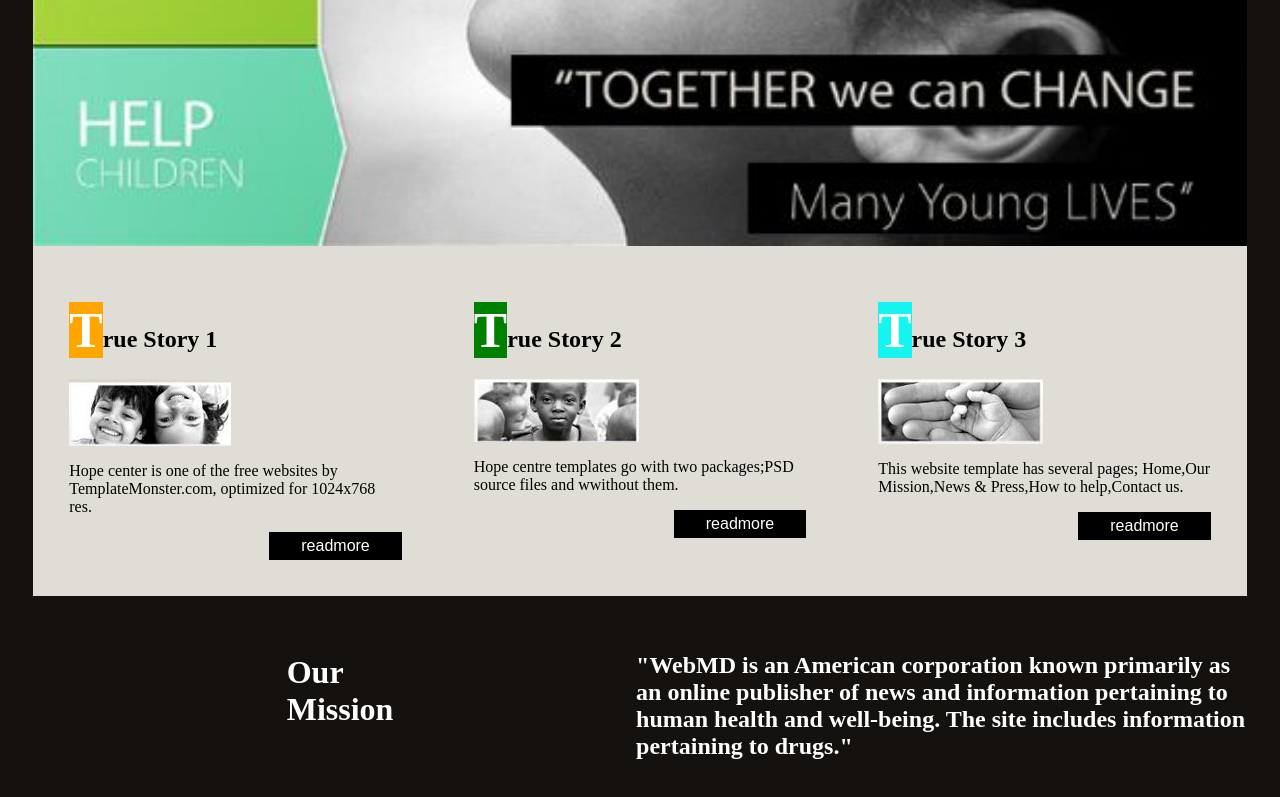
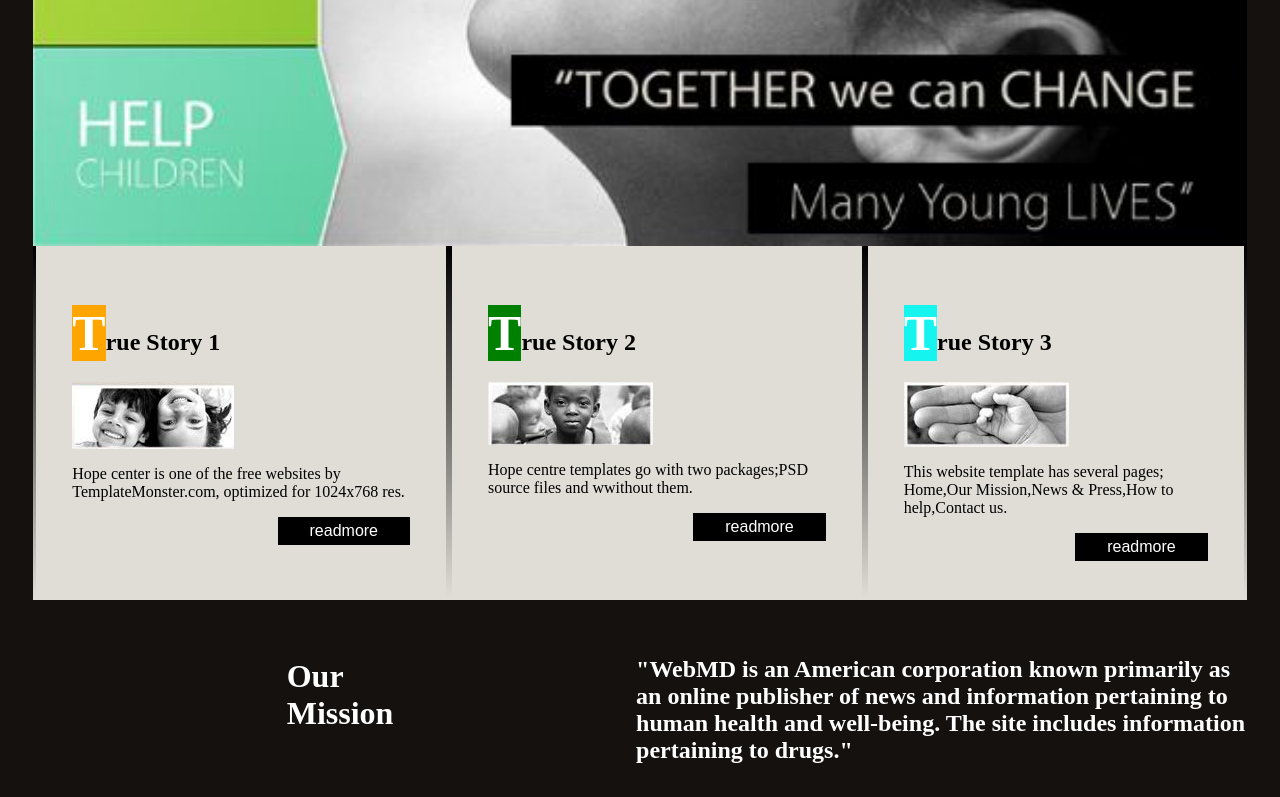
Before and after one commit to ghk5230/Second, a plain HTML site: page Second/index.html in a window 1280 px wide. Shown: the part 537-1334 px from the top of the page. Drawn offline with Linux system fonts and the light colour scheme.

Commit message:
Add files via upload

```diff
--- a/Second/css/style.css
+++ b/Second/css/style.css
@@ -56,6 +56,18 @@ body{
 .space1{
 	width:33.333%;
 	padding: 36px;
+	border-width: 3px;
+    border-style: solid;
+    -webkit-border-image:
+      -webkit-gradient(linear, 0 0, 0 100%, from(black), to(rgba(0, 0, 0, 0))) 1 100%;
+    -webkit-border-image:
+      -webkit-linear-gradient(black, rgba(0, 0, 0, 0)) 1 100%;
+    -moz-border-image:
+      -moz-linear-gradient(black, rgba(0, 0, 0, 0)) 1 100%;
+    -o-border-image:
+      -o-linear-gradient(black, rgba(0, 0, 0, 0)) 1 100%;
+    border-image:
+      linear-gradient(to bottom, black, rgba(0, 0, 0, 0)) 1 100%;
 }
 .button1{
   background-color: black;
@@ -71,11 +83,37 @@ body{
 .space2{
 	width:33.3333%;
 	padding: 36px;
+	border-width: 3px;
+    border-style: solid;
+    -webkit-border-image:
+      -webkit-gradient(linear, 0 0, 0 100%, from(black), to(rgba(0, 0, 0, 0))) 1 100%;
+    -webkit-border-image:
+      -webkit-linear-gradient(black, rgba(0, 0, 0, 0)) 1 100%;
+    -moz-border-image:
+      -moz-linear-gradient(black, rgba(0, 0, 0, 0)) 1 100%;
+    -o-border-image:
+      -o-linear-gradient(black, rgba(0, 0, 0, 0)) 1 100%;
+    border-image:
+      linear-gradient(to bottom, black, rgba(0, 0, 0, 0)) 1 100%;
 }
+
 .space3{
 	width:33.3333333%;
 	padding: 36px;
+	border-width: 3px;
+    border-style: solid;
+    -webkit-border-image:
+      -webkit-gradient(linear, 0 0, 0 100%, from(black), to(rgba(0, 0, 0, 0))) 1 100%;
+    -webkit-border-image:
+      -webkit-linear-gradient(black, rgba(0, 0, 0, 0)) 1 100%;
+    -moz-border-image:
+      -moz-linear-gradient(black, rgba(0, 0, 0, 0)) 1 100%;
+    -o-border-image:
+      -o-linear-gradient(black, rgba(0, 0, 0, 0)) 1 100%;
+    border-image:
+      linear-gradient(to bottom, black, rgba(0, 0, 0, 0)) 1 100%;
 }
+
 
 .content2{
 	width:96%;
--- a/Second/index.html
+++ b/Second/index.html
@@ -45,7 +45,7 @@
 					<input type="submit" value="readmore" class="button1">
 				</div>
 			</div>
-			<div class="space3">
+			<div class="space3" style="width:30%;">
 				<h2>True Story 3</h2>
 				<div>
 					<img src="images/space3.jpg">
```
